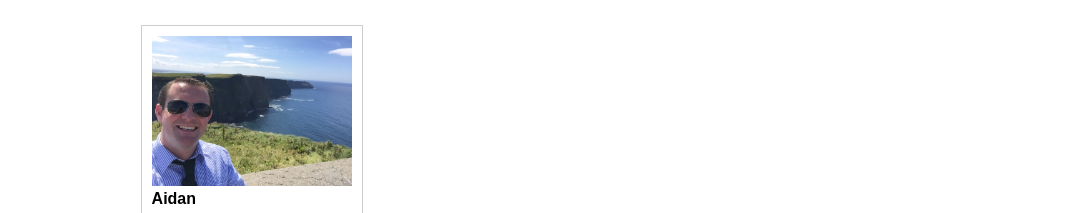
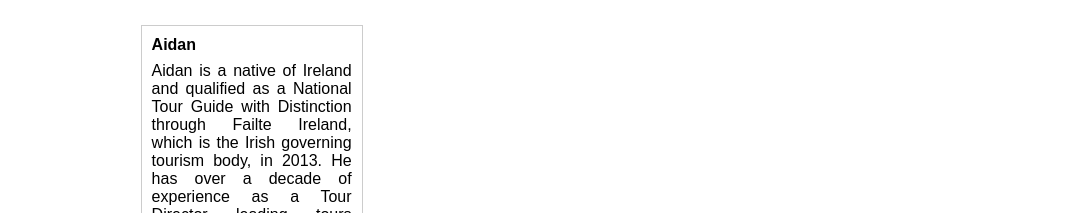
Before and after one commit to acetours/ACETours2022, a plain HTML site: page about.html in a window 1280 px wide. Shown: the part 369-582 px from the top of the page, 189-1280 px from the left. Drawn offline with Linux system fonts and the light colour scheme; files whose address does not match are found by name.

Commit message:
Update about.html

```diff
--- a/about.html
+++ b/about.html
@@ -62,7 +62,7 @@
 			 <br/>
             <section class="columns-desktop">
                 <div class="tours">
-                    <img src="images/Aidan.JPG" alt="Aidan Carr" />
+                 <!--   <img src="images/Aidan.JPG" alt="Aidan Carr" /> -->
                     <div class="columns">
                         <div class="title">Aidan</div>
                     </div>
```
